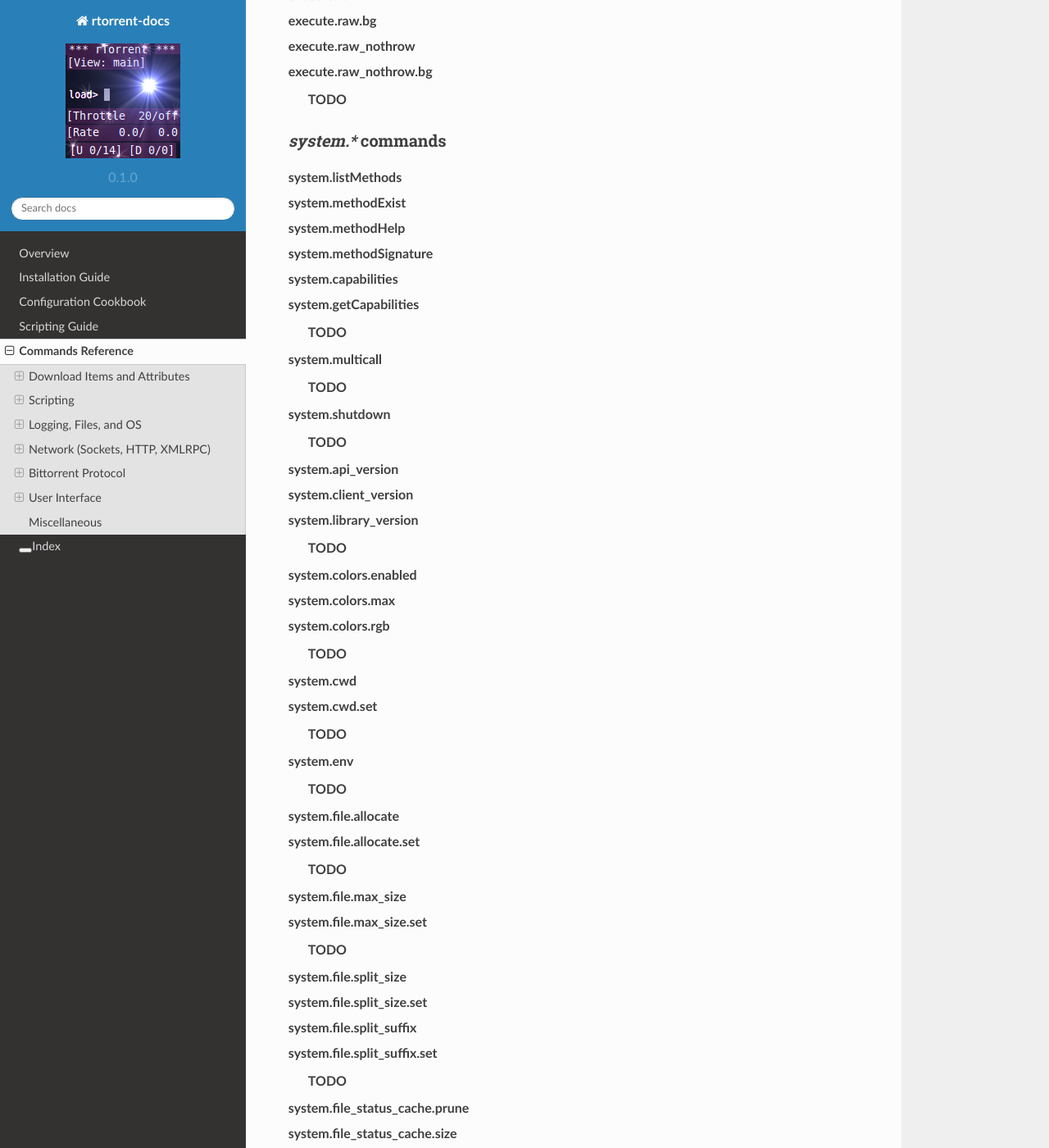
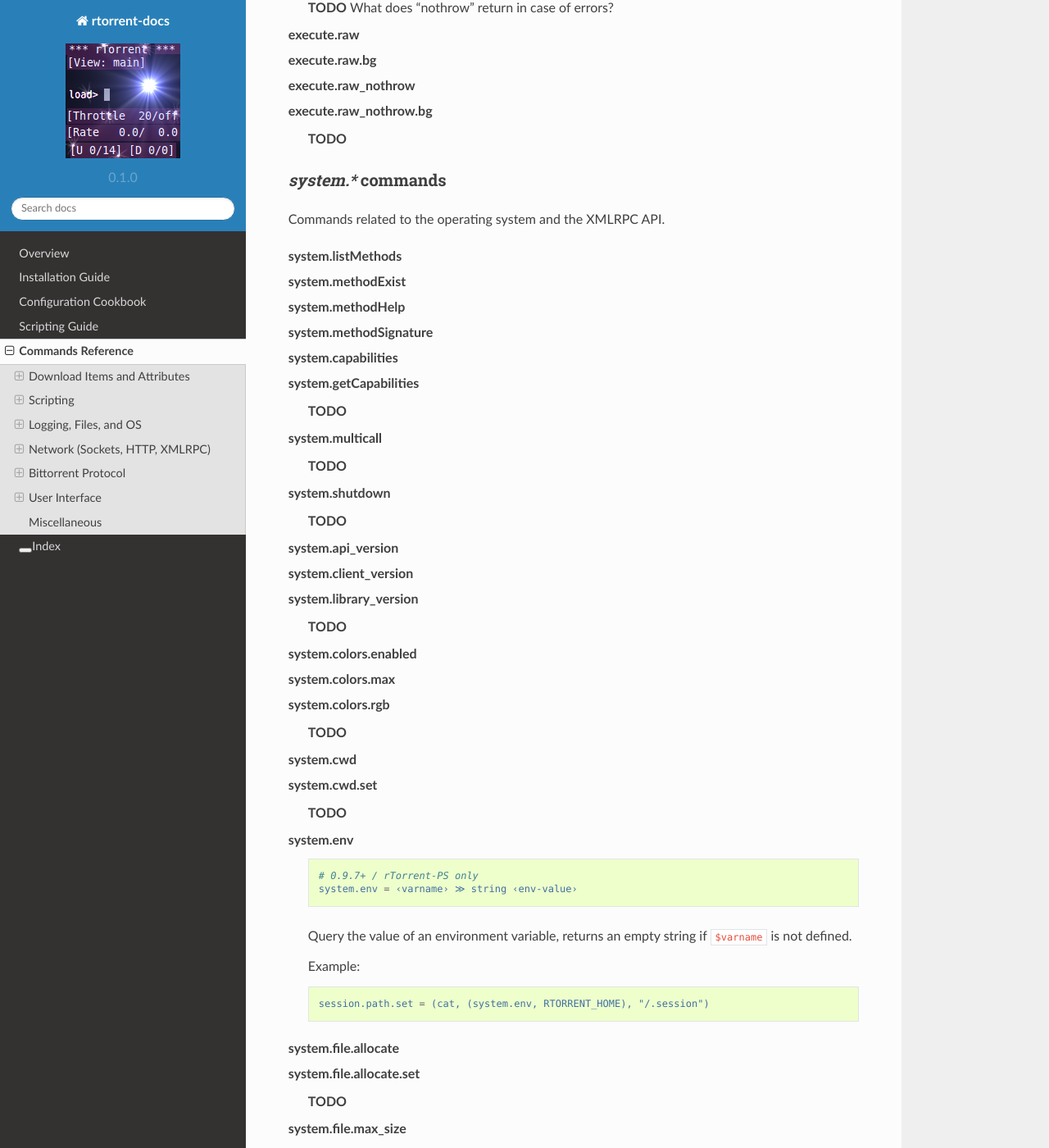
Before and after one commit to rtorrent-community/rtorrent-docs, a Sphinx documentation site: the page built from docs/cmd-ref.rst, in a window 1280 px wide and 1400 px high, scrolled down 15420 px. Shown: the whole window at 82% size. Built offline with Sphinx 7.4.7 and the Read the Docs theme 2.0.0, drawn with Linux system fonts in a browser that asks for light colours; some of the changed text lies outside the part shown.

Commit message:
done: system.env

```diff
--- a/docs/include-cmd-system.rst
+++ b/docs/include-cmd-system.rst
@@ -2,6 +2,8 @@
 
 `execute.*` commands
 ^^^^^^^^^^^^^^^^^^^^^^^^^^
+
+Call operating system commands, possibly catching their output for use within *rTorrent*.
 
 .. note::
 
@@ -80,6 +82,8 @@
 `system.*` commands
 ^^^^^^^^^^^^^^^^^^^^^^^^^^
 
+Commands related to the operating system and the XMLRPC API.
+
 .. glossary::
 
     system.listMethods
@@ -116,9 +120,23 @@
 
         **TODO**
 
+
     system.env
 
-        **TODO**
+        .. code-block:: ini
+
+            # 0.9.7+ / rTorrent-PS only
+            system.env = ‹varname› ≫ string ‹env-value›
+
+        Query the value of an environment variable,
+        returns an empty string if ``$varname`` is not defined.
+
+        Example:
+
+        .. code-block:: ini
+
+            session.path.set = (cat, (system.env, RTORRENT_HOME), "/.session")
+
 
     system.file.allocate
     system.file.allocate.set
```
